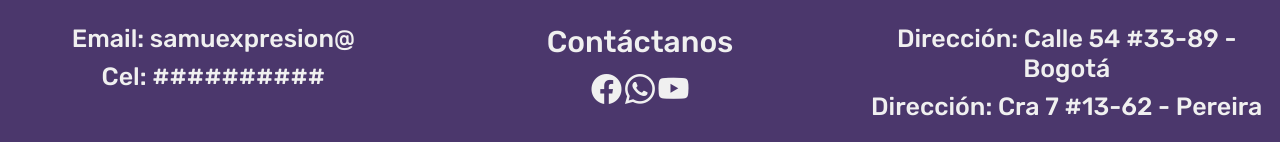
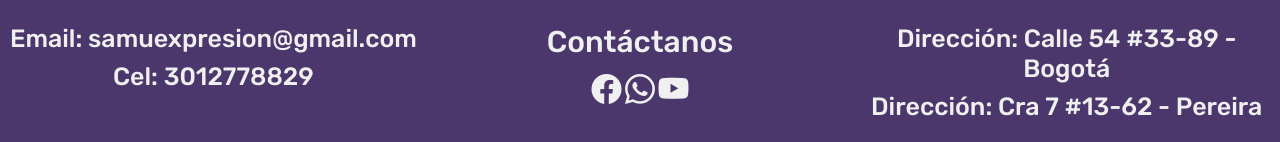
Before and after one commit to AndresBernal04/SamuExpresion, a plain HTML site: page inicio.html in a window 1280 px wide. Shown: the part 2143-2285 px from the top of the page. Drawn offline with nearby package versions, Linux system fonts and the light colour scheme.

Commit message:
Actualización HTML y CSS

```diff
--- a/inicio.html
+++ b/inicio.html
@@ -164,10 +164,10 @@
 
                 <div class="seccion correo ">
                     <h2 class="nombre">
-                        Email: samuexpresion@
+                        Email: samuexpresion@gmail.com
                     </h2>
                     <h2 class="nombre">
-                        Cel: ##########
+                        Cel: 3012778829
                     </h2>
                 </div>
 
--- a/styles/QuienesSomos.css
+++ b/styles/QuienesSomos.css
@@ -64,6 +64,8 @@ header {
 .carrito {
     width: 20px;
 }
+
+
 
 
 .titulo1 {
--- a/styles/inicio.css
+++ b/styles/inicio.css
@@ -19,8 +19,6 @@
     --text_title: 'Rubik Mono One', 'sans-serif';
     --text_subtitles: 'Rubik', 'sans-serif';
     --text_content: 'Raleway', 'sans-serif';
-
-
 }
 
 
@@ -46,7 +44,7 @@ body{
 
 
 header{
-    background-color: #4B376C;
+    background-color: var(--color_menu_footer);
     font-family: var(--text_subtitles);
 
 }
```
